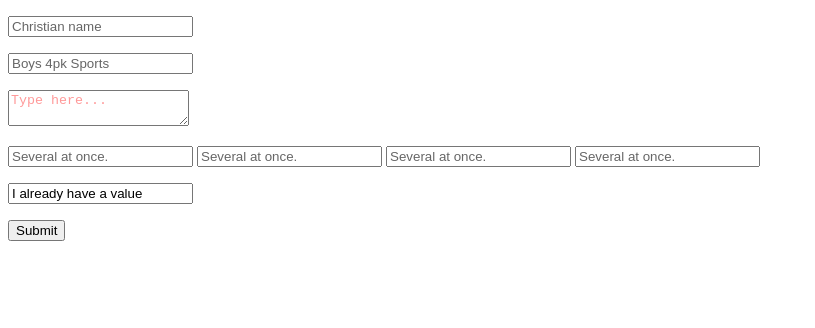
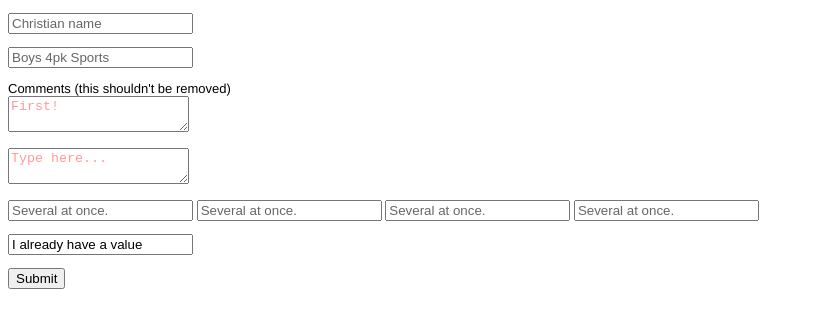
Before and after one commit to mudge/jquery_example, a plain HTML site: page test.html in a window 1280 px wide. Shown: the whole page, without its empty margins (0-815 px from the left). Drawn offline with Linux system fonts and the light colour scheme.

Commit message:
Added some more tests.
Tried to reduce the amount of code a little. The code to remove an associated label
and optional line-break is now a one-liner (with the help of andSelf()) and the
condition for clearing an example now only checks for the example class and no
longer compares the text.

```diff
--- a/jquery.example.js
+++ b/jquery.example.js
@@ -38,18 +38,18 @@
 
 			/* If the option is set, remove the associated label (and its line-break if it has one). */
 			if (options.remove_label) {
-				$('label[@for=' + $this.attr('id') + ']').next('br').remove();
-				$('label[@for=' + $this.attr('id') + ']').remove();
+				$('label[@for=' + $this.attr('id') + ']').next('br').andSelf().remove();
 			}
 
 			/* Make the example text disappear when someone focuses.
 			 *
 			 * To determine whether the value of the field is an example or not,
-			 * use both the sample text AND the example class name as someone
-			 * may choose to use the sample text as a real value.
+			 * check for the example class name only; comparing the actual value
+			 * seems wasteful and can stop people from using example values as real
+			 * input.
 			 */
 			$this.focus(function() {
-				if ($(this).val() == text && $(this).hasClass(options.class_name)) {
+				if ($(this).hasClass(options.class_name)) {
 					$(this).val('');
 					$(this).removeClass(options.class_name);
 				}
--- a/test.html
+++ b/test.html
@@ -5,9 +5,12 @@
 	<meta http-equiv="Content-Type" content="text/html; charset=utf-8"/>
 	<title>Orders</title>
 	<script type="text/javascript" src="jquery-1.2.1.pack.js" charset="utf-8"></script>
-	<!-- <script type="text/javascript" src="jquery.example.js" charset="utf-8"></script> -->
-	<script type="text/javascript" src="jquery.example.min.js" charset="utf-8"></script>
+	<script type="text/javascript" src="jquery.example.js" charset="utf-8"></script>
+	<!-- <script type="text/javascript" src="jquery.example.min.js" charset="utf-8"></script> -->
 	<style type="text/css">
+		html {
+			font: small Helvetica;
+		}
 		.example {
 			color: #666;
 		}
@@ -20,9 +23,12 @@
 			$('#first_name').example('Christian name', {
 				remove_label: true
 			});
-
 			$('#description').example('Boys 4pk Sports', {
 				remove_label: true
+			});
+			$('#comments').example('First!', {
+				remove_label: false,
+				class_name: 'not_example'
 			});
 			$('#content').example('Type here...', {
 				class_name: 'not_example'
@@ -42,6 +48,10 @@
 	<label for="description">Description</label><input id="description" name="description" type="text" />
 </p>
 <p>
+	<label for="comments">Comments (this shouldn't be removed)</label><br />
+	<textarea id="comments" name="comments"></textarea>
+</p>
+<p>
 	<textarea id="content"></textarea>
 </p>
 <p>
```
Also changed, not shown: jquery.example.min.js.
